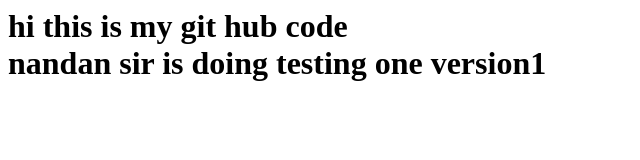
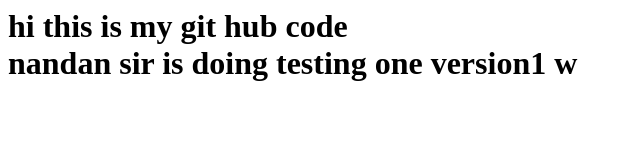
Before and after one commit to akki0109/yash, a plain HTML site: page index.html in a window 1280 px wide. Shown: the full height of the page, 0-640 px from the left. Drawn offline with Linux system fonts and the light colour scheme.

Commit message:
dockerfile commit

```diff
--- a/index.html
+++ b/index.html
@@ -1,7 +1,7 @@
 <html>
   <h1>hi this is my git hub code
      <br>
-       nandan sir is doing testing one version1
+       nandan sir is doing testing one version1 w
      </br>
   </h1>
 </html>
```
